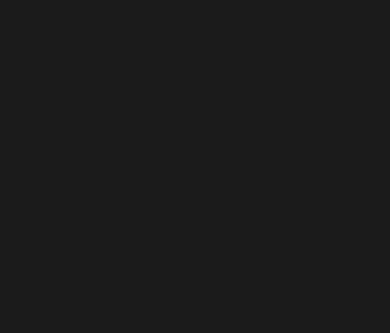
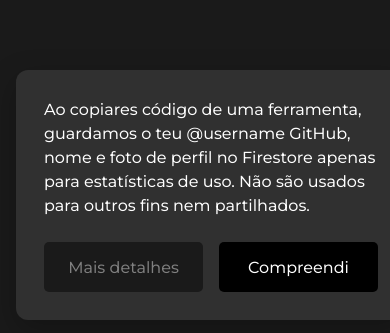
Before and after one commit to heliocarlitos/nice-readme, a Next.js app: page /todos-usuarios in a window 390 px wide. Shown: the part 508-841 px from the top of the page. Built offline with nearby package versions, Linux system fonts and the light colour scheme; no server answers; the database is empty.

Commit message:
Adicionei política de privacidade

```diff
--- a/src/app/layout.tsx
+++ b/src/app/layout.tsx
@@ -5,6 +5,7 @@
 import { LenisWrapper } from "@/components/leniswrapper/page"
 import TopProgressLoader from "@/components/topprogressloader/TopProgressLoader"
 import { IrparaTop } from "@/components/btn/irparatop/irparatop"
+import { UsuarioGuardado } from "@/components/avisos/usuario-guardado/usuario-guardado"
 
 export const metadata: Metadata = {
   metadataBase: new URL("https://nice-readme.vercel.app"),
@@ -87,6 +88,7 @@
           <main>{children}</main>
         </LenisWrapper>
         <IrparaTop />
+        <UsuarioGuardado />
       </body>
     </html>
   )
--- /dev/null
+++ b/src/components/avisos/usuario-guardado/usuario-guardado.css
@@ -0,0 +1,79 @@
+.usuario-guardado {
+  position: fixed;
+  bottom: -100%;
+  right: 30px;
+  width: 100%;
+  max-width: 540px;
+  padding: 28px;
+  background-color: var(--bg-sec);
+  border-radius: 12px;
+  box-shadow: 0 10px 30px rgba(0, 0, 0, 0.25);
+  display: flex;
+  flex-direction: column;
+  gap: 24px;
+  z-index: 900;
+  transition: all 0.6s cubic-bezier(0.16, 1, 0.3, 1);
+  opacity: 0;
+}
+
+.usuario-guardado.entrar {
+  bottom: 30px;
+  opacity: 1;
+}
+
+.usuario-guardado.sair {
+  bottom: -100%;
+  opacity: 0;
+  pointer-events: none;
+}
+
+.usuario-guardado .text {
+  color: var(--white);
+  font-size: 1rem;
+  line-height: 1.5;
+  margin: 0;
+}
+
+.usuario-guardado .btn {
+  display: flex;
+  justify-content: flex-end;
+  gap: 16px;
+  width: 100%;
+}
+
+.usuario-guardado .btn button {
+  border-radius: 5px;
+  height: 50px;
+  width: 100%;
+}
+
+.usuario-guardado .btn .detal {
+  background-color: var(--bg);
+
+  &:hover {
+    background-color: var(--muted);
+  }
+}
+
+.usuario-guardado .btn .aceitar {
+  background-color: var(--black);
+  color: var(--white);
+
+  &:hover {
+    background-color: var(--white);
+    color: var(--black);
+  }
+}
+
+@media (max-width: 600px) {
+  .usuario-guardado {
+    right: 16px;
+    left: 16px;
+    max-width: none;
+    bottom: -100%;
+  }
+
+  .usuario-guardado.entrar {
+    bottom: 16px;
+  }
+}
--- /dev/null
+++ b/src/components/avisos/usuario-guardado/usuario-guardado.tsx
@@ -0,0 +1,50 @@
+"use client"
+import { useEffect, useState } from "react"
+import { Botao } from "@/components/btn/botao/botao"
+import "./usuario-guardado.css"
+
+const LOCALSTORAGE_KEY = "aceitou-aviso-dados-github"
+
+export function UsuarioGuardado() {
+  const [visivel, setVisivel] = useState(false)
+  const [deveMontar, setDeveMontar] = useState(false)
+
+  useEffect(() => {
+    if (localStorage.getItem(LOCALSTORAGE_KEY)) {
+      return
+    }
+
+    const timer = setTimeout(() => {
+      setDeveMontar(true)
+      setTimeout(() => {
+        setVisivel(true)
+      }, 50)
+    }, 3000)
+
+    return () => clearTimeout(timer)
+  }, [])
+
+  function aceitar() {
+    localStorage.setItem(LOCALSTORAGE_KEY, "true")
+    setVisivel(false)
+  }
+
+  function handleTransitionEnd() {
+    if (!visivel) {
+      setDeveMontar(false)
+    }
+  }
+
+  if (!deveMontar) return null
+
+  return (
+    <div className={`usuario-guardado ${visivel ? "entrar" : "sair"}`} onTransitionEnd={handleTransitionEnd}>
+      <p className="text">Ao copiares código de uma ferramenta, guardamos o teu @username GitHub, nome e foto de perfil no Firestore apenas para estatísticas de uso. Não são usados para outros fins nem partilhados.</p>
+
+      <div className="btn">
+        <Botao href="https://github.com/heliocarlitos/nice-readme/privacidade.md" className="detal" content="Mais detalhes" target="_blank" />
+        <Botao onClick={aceitar} className="aceitar" content="Compreendi" />
+      </div>
+    </div>
+  )
+}
```
Also changed, not shown: 1 other file (tests, documents, lock files or other folders).
